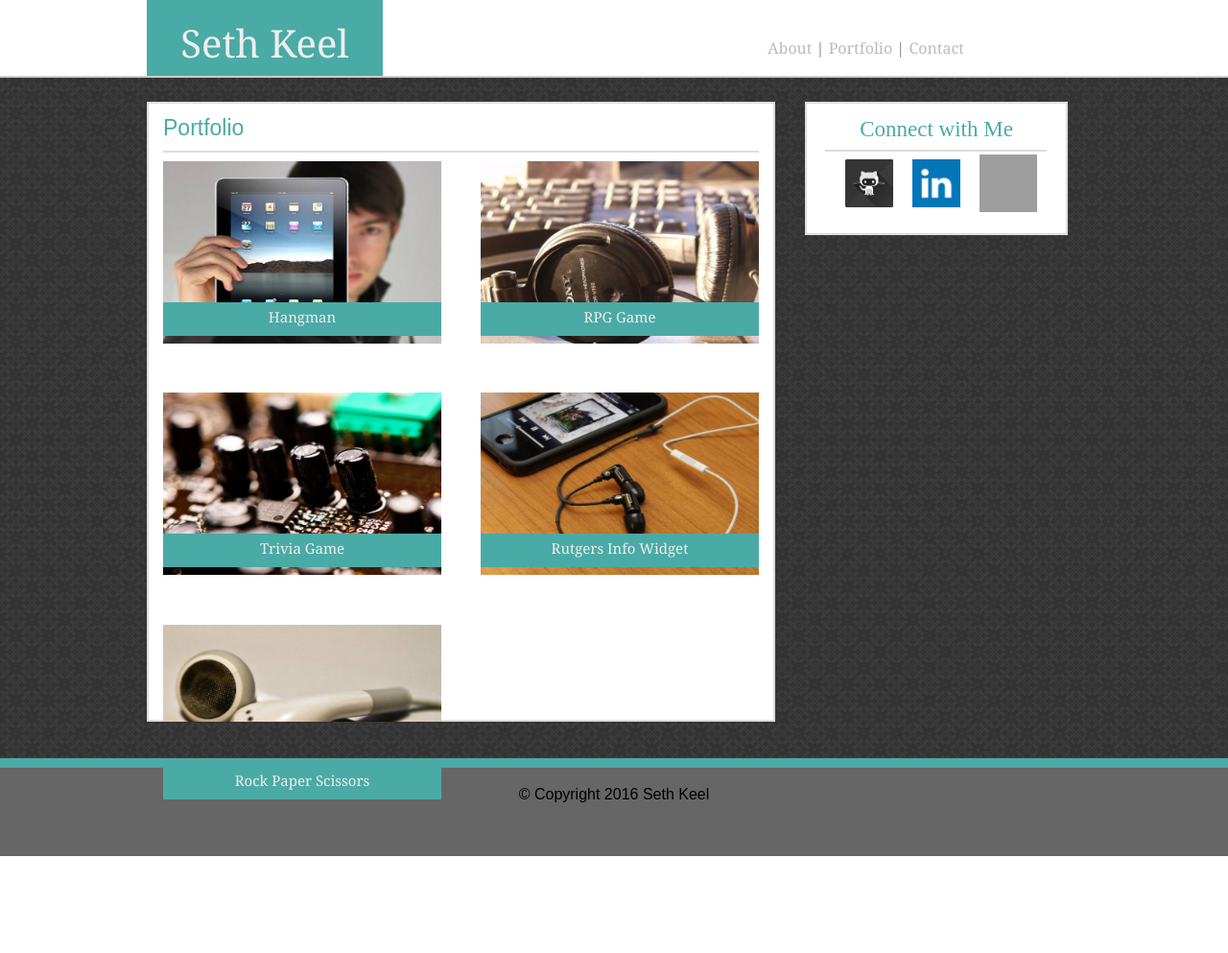
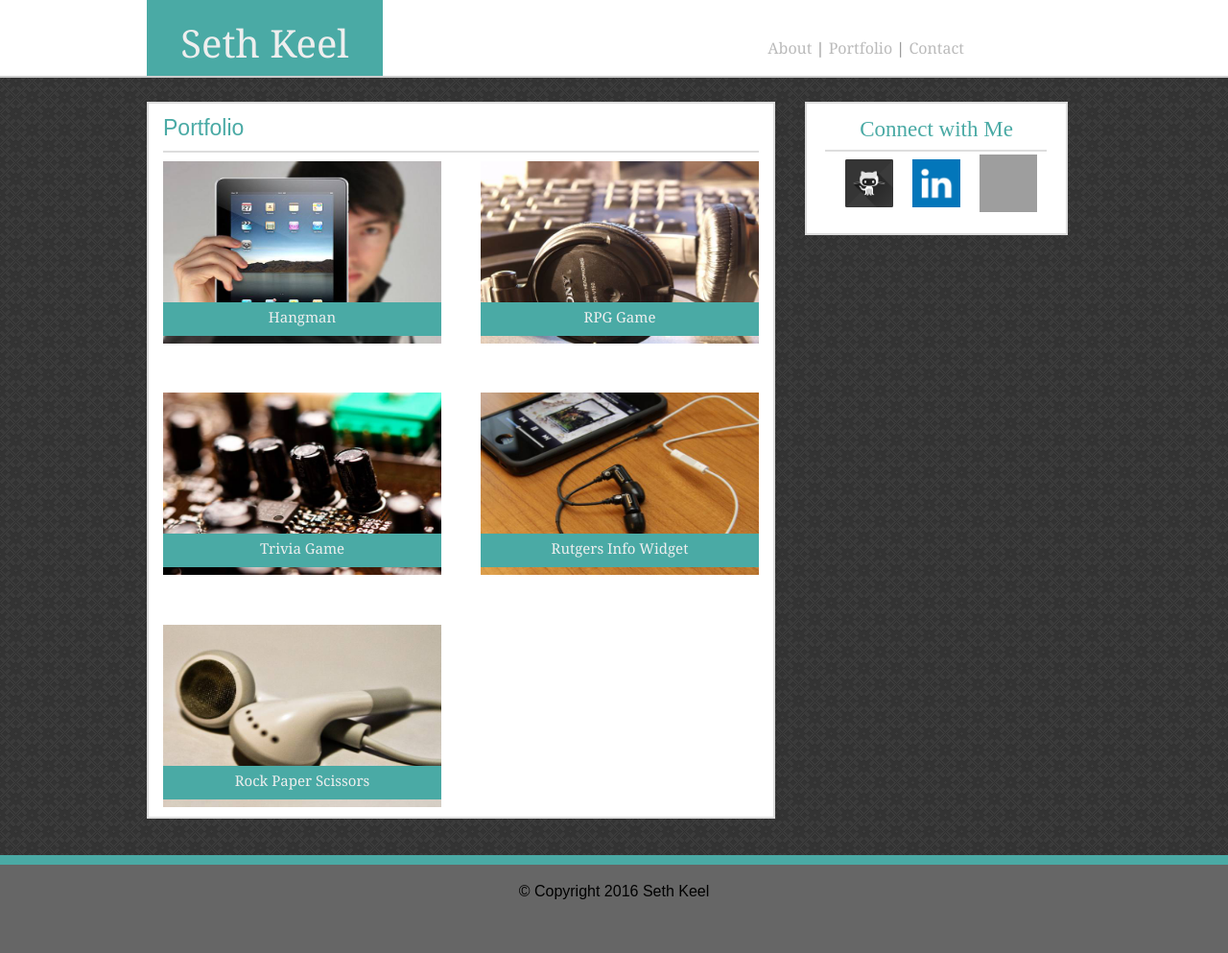
Before and after one commit to s95116/Basic-Portfolio, a PHP site: page /portfolio.html in a window 1280 px wide. Shown: the whole page at 96% size. Before the commit the page ends 892 px from the top, so only its background shows below. Run offline with PHP 8.4, Linux system fonts and the light colour scheme; grey boxes are pictures that could not be loaded.

Commit message:
fixed positioning due to programmer error

```diff
--- a/assets/css/style.css
+++ b/assets/css/style.css
@@ -47,6 +47,7 @@ a.nav:hover {
 
 .container {
     width: 960px;
+    height:auto;
     margin-bottom: 38px;
     margin-top: 25px;
     margin-left: 153px;
@@ -131,14 +132,14 @@ h2 {
 #left-images {
     float: left;
     clear: left;
-    height: 582px;
+    height: auto;
     width: 194px;
 }
 
 #right-images {
     float: left;
     clear: right;
-    height: 582px;
+    height: auto;
     width: 194px;
     margin-left: 137px;
 }
```
